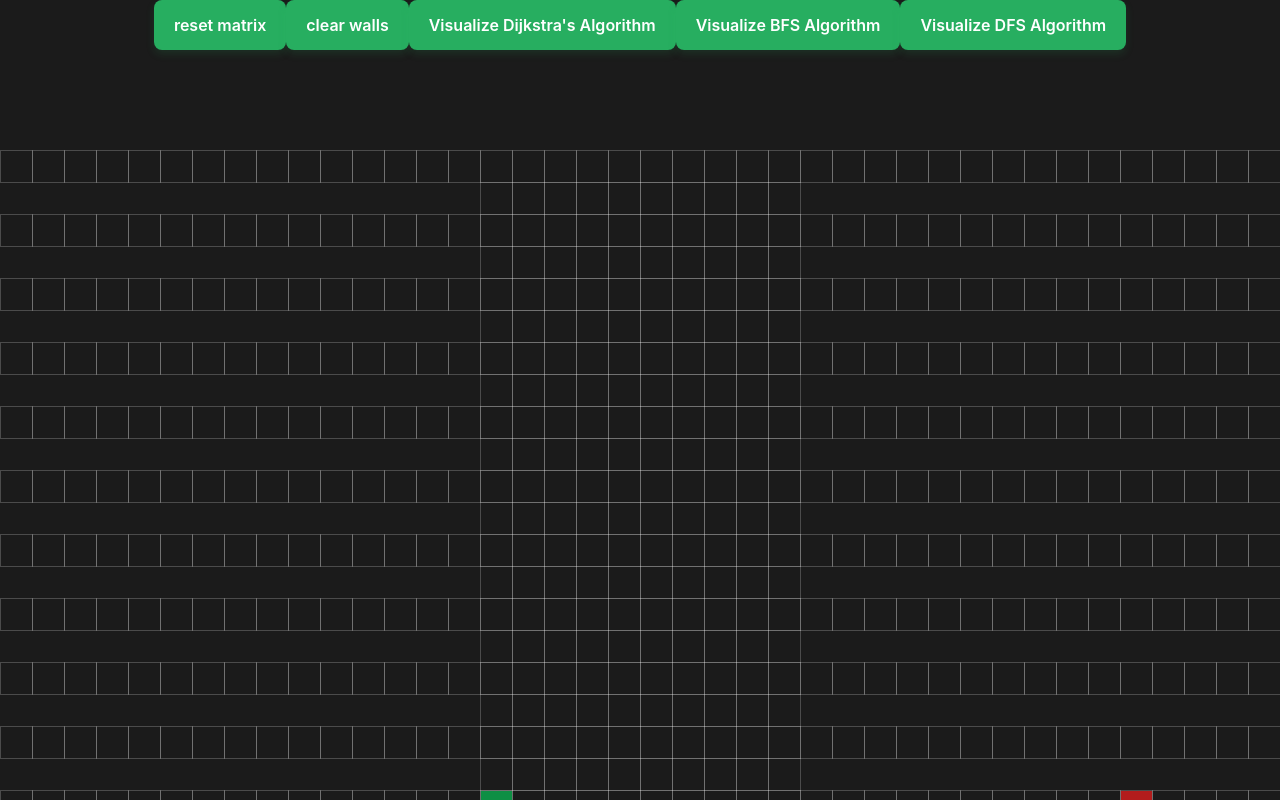
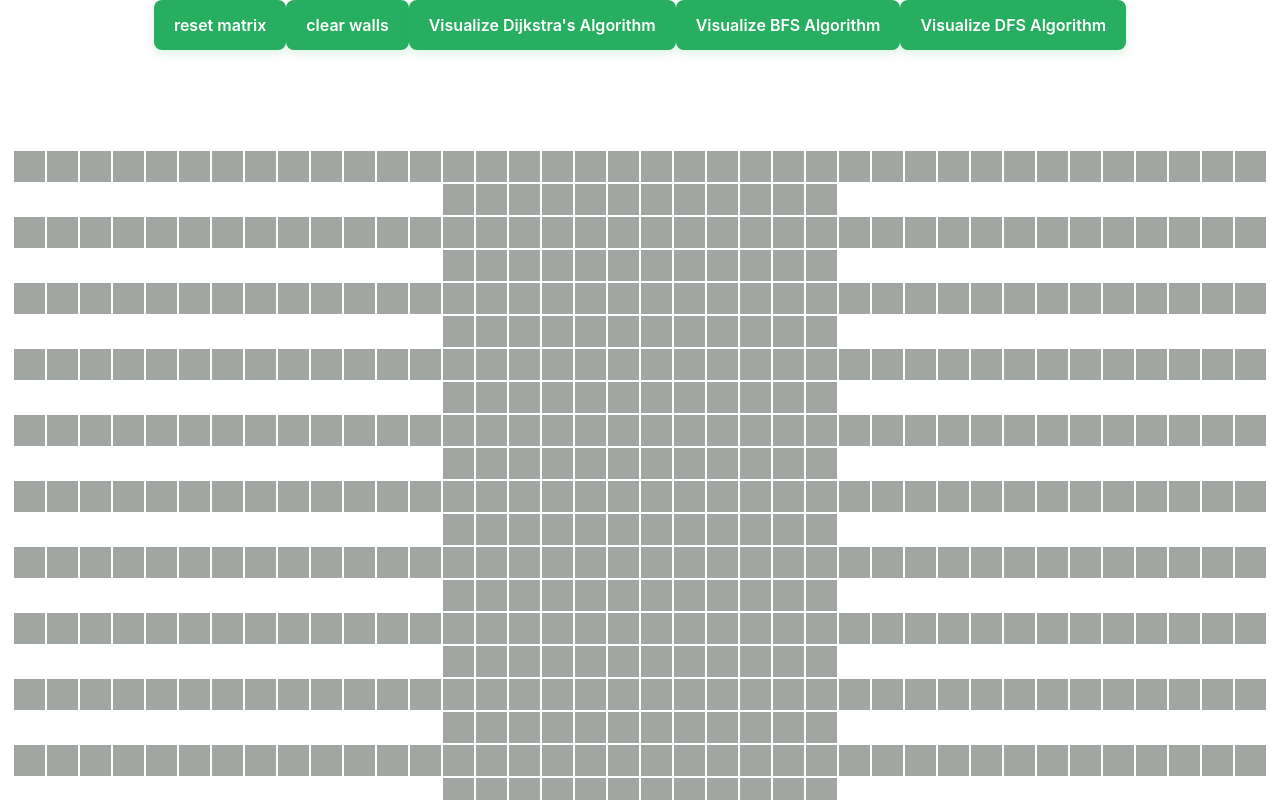
Before and after one commit to AmitHalpert/path-simulator, a React (Create React App) app: page / in a window 1280 px wide. Shown: the top 800 px of the page. Built offline with nearby package versions, Linux system fonts and the light colour scheme.

Commit message:
new user input handling

```diff
--- a/src/App.css
+++ b/src/App.css
@@ -1,6 +1,6 @@
 .App {
   text-align: center;
-  background-color: #1b1b1b;
+  background-color: white;
 }
 
 .App-logo {
--- a/src/PathSimulator/Node/Node.css
+++ b/src/PathSimulator/Node/Node.css
@@ -1,18 +1,18 @@
 .node {
   width: 31px;
   height: 31px;
-  outline: 0.5px solid #ffffff36;
-  margin: 0.5px ;
+  background-color: #a1a6a3;
+  margin: 1px ;
   display: inline-block;
   vertical-align:middle;
 }
 
 .node-finish {
-  background-color: #e01d1dc4;
+  background-color: black;
 }
 
 .node-start {
-  background-color: rgb(14, 143, 68);
+  background-color: black;
 
 }
 
@@ -39,6 +39,7 @@
   }
 
   75% {
+
     transform: scale(1.2);
     background-color: rgba(0, 217, 159, 0.75);
   }
@@ -52,7 +53,6 @@
 .node-wall {
   background-color: #fcba03;
 }
-
 
 
 .node-shortest-path {
--- a/src/PathSimulator/Node/Node.jsx
+++ b/src/PathSimulator/Node/Node.jsx
@@ -28,7 +28,7 @@ export default class Node extends Component {
         className={`node ${extraClassName}`}
         onMouseDown={() => onMouseDown(row, col)}
         onMouseEnter={() => onMouseEnter(row, col)}
-        onMouseUp={() => onMouseUp()}></div>
+        onMouseUp={() => onMouseUp(row, col)}></div>
     );
   }
 }
--- a/src/PathSimulator/PathSimulator.jsx
+++ b/src/PathSimulator/PathSimulator.jsx
@@ -5,16 +5,15 @@ import {bfs, getShortestPathBFS} from '../algorithms/bfs';
 import {dfs, getShortestPathDFS} from '../algorithms/dfs';
 import './PathSimulator.css';
 
-var IsStartSelected = false;
-var isFinishSelected = false;
+
 
 const NUMBER_ROW = 26;
 const NUMBER_COL = 50;
 
-var START_NODE_ROW = 10;
-var START_NODE_COL = 15;
-var FINISH_NODE_ROW = 10;
-var FINISH_NODE_COL = 35;
+const START_NODE_ROW = 10;
+const START_NODE_COL = 15;
+const FINISH_NODE_ROW = 10;
+const FINISH_NODE_COL = 35;
 
 export default class PathSimulator extends Component {
   constructor() {
@@ -22,11 +21,16 @@ export default class PathSimulator extends Component {
     this.state = {
       matrix: [],
       mouseIsPressed: false,
+      mainIsPressed: "",
+      isVisualizing: false,
+      startNode_Pos: [START_NODE_ROW, START_NODE_COL],
+      finishNode_Pos: [FINISH_NODE_ROW, FINISH_NODE_COL],
     };
   }
 
   componentDidMount() {
-    const matrix = getInitialMatrix();
+    const { startNode_Pos, finishNode_Pos } = this.state;
+    let matrix = getInitialMatrix(startNode_Pos ,finishNode_Pos);
     this.setState({matrix});
   }
 
@@ -36,49 +40,71 @@ export default class PathSimulator extends Component {
 
   // user clicking a node
   handleMouseDown(row, col) {
-    if(row === START_NODE_ROW && col === START_NODE_COL){
-      IsStartSelected = true;
+    const {matrix, mainIsPressed} = this.state
+    const node = matrix[row][col];
+
+    if(node.isStart === true && node.isFinish === false){
+      this.setState({mainIsPressed: "start"});
+      node.isStart = false;
     }
-    else if(row === FINISH_NODE_ROW && col === FINISH_NODE_COL){
-      isFinishSelected = true;
+    if(node.isFinish === true && node.isStart === false){
+      this.setState({ mainIsPressed: "finish" });
+      node.isFinish = false;
     }
-    const newMatrix = getNewMatrixWithWallToggled(this.state.matrix, row, col);
-    this.setState({matrix: newMatrix, mouseIsPressed: true});
+    if (mainIsPressed === "") {
+      const newMatrix = MatrixWithWallToggled(matrix, row, col);
+      this.setState({ matrix: newMatrix, mouseIsPressed: true });
+    }
 
   }
 
   // user hovering over a node
   handleMouseEnter(row, col) {
-    var newMatrix;
-    if (!this.state.mouseIsPressed) return;
-    // move start node
-    if(IsStartSelected){
-      START_NODE_COL = col;
-      START_NODE_ROW = row;
-      this.clearStart(row, col);
-      newMatrix = MoveStart(this.state.matrix, row, col);
-      this.setState({matrix: newMatrix});
+    const { matrix, mouseIsPressed, mainIsPressed } = this.state;
+
+    if (mainIsPressed === "start") {
+      const newMatrix = MatrixDynamicNodes(matrix, row, col, "start");
+      this.setState({ matrix: newMatrix})
     }
-    // move start finish
-    if(isFinishSelected){
-      FINISH_NODE_ROW = row;
-      FINISH_NODE_COL = col;
-      this.clearFinish(row, col);
-      newMatrix = MoveFinish(this.state.matrix, row, col);
-      this.setState({matrix: newMatrix});
+
+
+    if(mainIsPressed === "finish") {
+      const newGrid = MatrixDynamicNodes(matrix, row, col, "finish");
+      this.setState({ grid: newGrid });
     }
-    // put walls
-    else{
-      newMatrix = getNewMatrixWithWallToggled(this.state.matrix, row, col);
-      this.setState({matrix: newMatrix});
+
+   if (mouseIsPressed && mainIsPressed === "") {
+      const newMatrix = MatrixWithWallToggled(matrix, row, col);
+      this.setState({ matrix: newMatrix, mouseIsPressed: true });
     }
   }
 
-  handleMouseUp() {
-    IsStartSelected = false;
-    isFinishSelected = false;
-    this.setState({mouseIsPressed: false});
-  }
+
+  // user not clicking
+  handleMouseLeave(row, col) {
+    const { matrix, mainIsPressed } = this.state;
+    if (mainIsPressed === "")
+        return;
+    let newMatrix = matrix.slice();
+    const node = newMatrix[row][col];
+    if (mainIsPressed === "start") {
+        const newNode = {
+            ...node,
+            isStart: false,
+            isWall: false
+        }
+        newMatrix[row][col] = newNode;
+    }
+    if (mainIsPressed === "finish") {
+        const newNode = {
+            ...node,
+            isFinish: false,
+            isWall: false
+        }
+        newMatrix[row][col] = newNode;
+    }
+    this.setState({ matrix: newMatrix });
+}
 
 
   /////////////////
@@ -255,7 +281,7 @@ export default class PathSimulator extends Component {
                       mouseIsPressed={mouseIsPressed}
                       onMouseDown={(row, col) => this.handleMouseDown(row, col)}
                       onMouseEnter={(row, col) => this.handleMouseEnter(row, col)}
-                      onMouseUp={() => this.handleMouseUp()}
+                      onMouseUp={() => this.handleMouseUp(row, col)}
                       ></Node>
                   );
                 })}
@@ -273,12 +299,12 @@ export default class PathSimulator extends Component {
 // matrix
 /////////////////
 
-const getInitialMatrix = () => {
-  const matrix = [];
+const getInitialMatrix = (startNode_Pos, finishNode_Pos) => {
+  let matrix = [];
   for (let row = 0; row < NUMBER_ROW; row++) {
     const currentRow = [];
     for (let col = 0; col < NUMBER_COL; col++) {
-      currentRow.push(createNode(col, row));
+      currentRow.push(createNode(col,row,startNode_Pos, finishNode_Pos));
     }
     matrix.push(currentRow);
   }
@@ -286,12 +312,18 @@ const getInitialMatrix = () => {
 };
 
 
-const createNode = (col, row) => {
+const createNode = (col, row, startNode, finishNode) => {
+
+  let start_x = startNode[0];
+  let start_y = startNode[1];
+  let finish_x = finishNode[0];
+  let finish_y = finishNode[1];
+
   return {
     col,
     row,
-    isStart: (row === START_NODE_ROW && col === START_NODE_COL),
-    isFinish: row === FINISH_NODE_ROW && col === FINISH_NODE_COL,
+    isStart: (row === start_x && col === start_y),
+    isFinish: (row === finish_x && col === finish_y),
     distance: Infinity,
     isVisited: false,
     isWall: false,
@@ -300,34 +332,36 @@ const createNode = (col, row) => {
 };
 
 
-// set current node isFinish to true
-const MoveFinish = (matrix, row, col) => {
-  var newMatrix = matrix;
-  newMatrix[row][col].isFinish = true;
+
+const MatrixDynamicNodes = (matrix, row, col, pos) => {
+  console.log(`start node is currently at: row: ${row} col: ${col}`);
+  let newMatrix = matrix.slice();
+  const node = newMatrix[row][col];
+  if (pos === "start") {
+      const newNode = {
+          ...node,
+          isStart: true
+      }
+      newMatrix[row][col] = newNode;
+  }
+  if (pos === "finish") {
+      const newNode = {
+          ...node,
+          isFinish: true
+      }
+      newMatrix[row][col] = newNode;
+  }
   return newMatrix;
 }
 
-
-// set current node isStart to true
-const MoveStart = (matrix, row, col) => {
-  var newMatrix = matrix;
-  newMatrix[row][col].isStart = true;
+// Toggled and untoggle isWall to the current node
+const MatrixWithWallToggled = (matrix, row, col) => {
+  let newMatrix = matrix.slice();
+  const node = newMatrix[row][col];
+  const newNode = {
+      ...node,
+      isWall: !node.isWall
+  }
+  newMatrix[row][col] = newNode;
   return newMatrix;
-};
-
-
-// Toggled and untoggle isWall to the current node
-const getNewMatrixWithWallToggled = (matrix, row, col) => {
-  const newMatrix = matrix;
-
-  const node = newMatrix[row][col];
-
-  if(newMatrix[row][col].isStart === false && newMatrix[row][col].isFinish === false){
-  const newNode = {
-    ...node,
-    isWall: !node.isWall,
-  };
-  newMatrix[row][col] = newNode;
 }
-  return newMatrix;
-};
```
